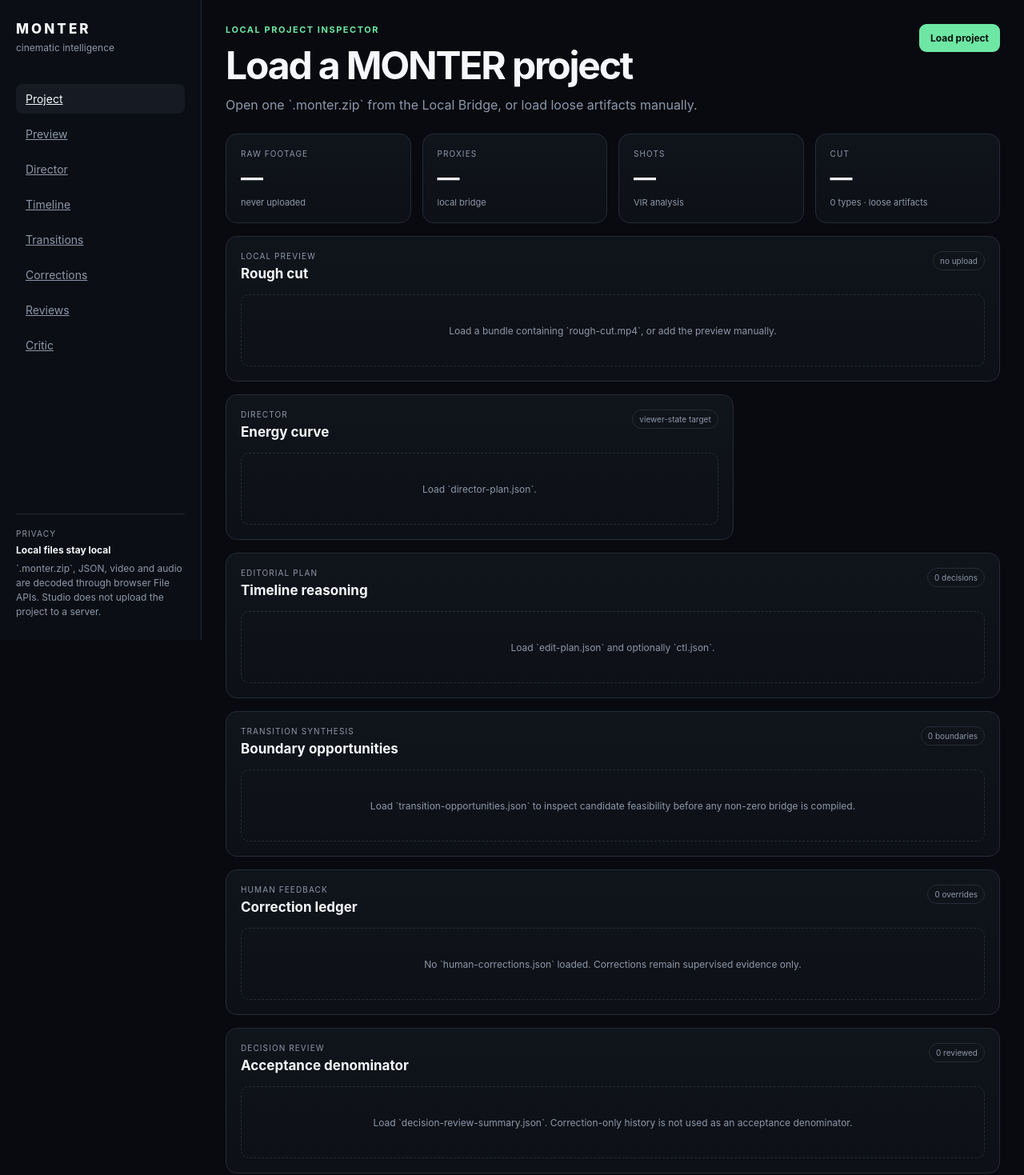
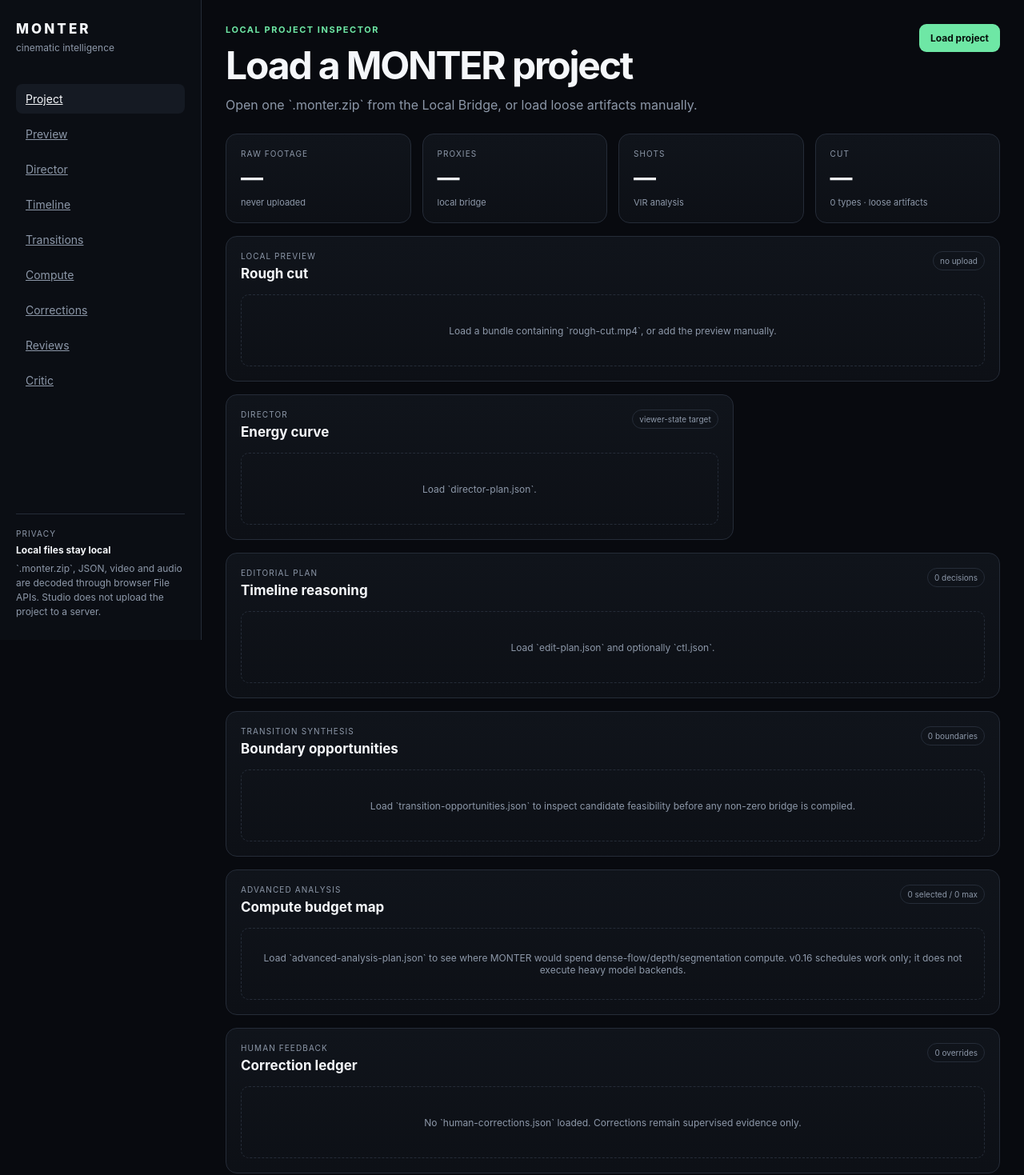
Before and after one commit to kareemsafwat22134355-arch/VizuAI, a Next.js app in the folder apps/studio/: page / in a window 1280 px wide. Shown: the top 1469 px of the page at 80% size. Built offline with nearby package versions, Linux system fonts and the light colour scheme.

Commit message:
feat(studio): show selective compute budget map

```diff
--- a/apps/studio/components/StudioClient.tsx
+++ b/apps/studio/components/StudioClient.tsx
@@ -108,6 +108,7 @@ export function StudioClient() {
         <a className="navItem" href="#director">Director</a>
         <a className="navItem" href="#timeline">Timeline</a>
         <a className="navItem" href="#transitions">Transitions</a>
+        <a className="navItem" href="#compute">Compute</a>
         <a className="navItem" href="#corrections">Corrections</a>
         <a className="navItem" href="#reviews">Reviews</a>
         <a className="navItem" href="#critic">Critic</a>
@@ -174,6 +175,21 @@ export function StudioClient() {
           </div>)}</div> : <div className="emptyState">Load `transition-opportunities.json` to inspect candidate feasibility before any non-zero bridge is compiled.</div>}
         </article>
 
+        <article className="card timelineCard" id="compute">
+          <div className="sectionHeading"><div><p className="label">ADVANCED ANALYSIS</p><h2>Compute budget map</h2></div><span className="pill">{bundle.advancedAnalysis?.requests.length ?? 0} selected / {bundle.advancedAnalysis?.maxBoundaries ?? 0} max</span></div>
+          {bundle.advancedAnalysis ? <>
+            {bundle.advancedAnalysis.requests.length > 0 ? <div className="timeline">{bundle.advancedAnalysis.requests.map((request) => <div className="timelineClip" key={request.boundaryIndex}>
+              <div className="clipTop"><strong>Boundary {request.boundaryIndex}</strong><span>priority {Math.round(request.priority * 100)}%</span></div>
+              <div className="directorSections">{request.requestedFeatures.map((feature) => <span className="pill" key={feature}>{metricLabel(feature)}</span>)}</div>
+              <div className="clipTimes">LEFT · {request.leftWindow.assetId} / {request.leftWindow.shotId} · {request.leftWindow.sourceStartSeconds.toFixed(3)} → {request.leftWindow.sourceEndSeconds.toFixed(3)}s</div>
+              <div className="clipTimes">RIGHT · {request.rightWindow.assetId} / {request.rightWindow.shotId} · {request.rightWindow.sourceStartSeconds.toFixed(3)} → {request.rightWindow.sourceEndSeconds.toFixed(3)}s</div>
+              <p>{request.reason}</p>
+              <div className="clipSignals"><span>evidence · {formatDecision(request.evidence)}</span></div>
+            </div>)}</div> : <div className="emptyState">Cheap VIR/CutSignature evidence was sufficient for every current boundary; no expensive pass was budgeted.</div>}
+            {bundle.advancedAnalysis.skippedBoundaries.length > 0 && <div className="findingList">{bundle.advancedAnalysis.skippedBoundaries.map((skipped) => <div className="finding finding-info" key={`${skipped.boundaryIndex}-${skipped.reason}`}><strong>Boundary {skipped.boundaryIndex} · skipped</strong><span>{skipped.reason}</span></div>)}</div>}
+          </> : <div className="emptyState">Load `advanced-analysis-plan.json` to see where MONTER would spend dense-flow/depth/segmentation compute. v0.16 schedules work only; it does not execute heavy model backends.</div>}
+        </article>
+
         <article className="card timelineCard" id="corrections">
           <div className="sectionHeading"><div><p className="label">HUMAN FEEDBACK</p><h2>Correction ledger</h2></div><span className="pill">{bundle.corrections?.corrections.length ?? 0} overrides</span></div>
           {bundle.corrections ? <div className="timeline">{bundle.corrections.corrections.map((correction) => <div className="timelineClip" key={correction.id}>
```
